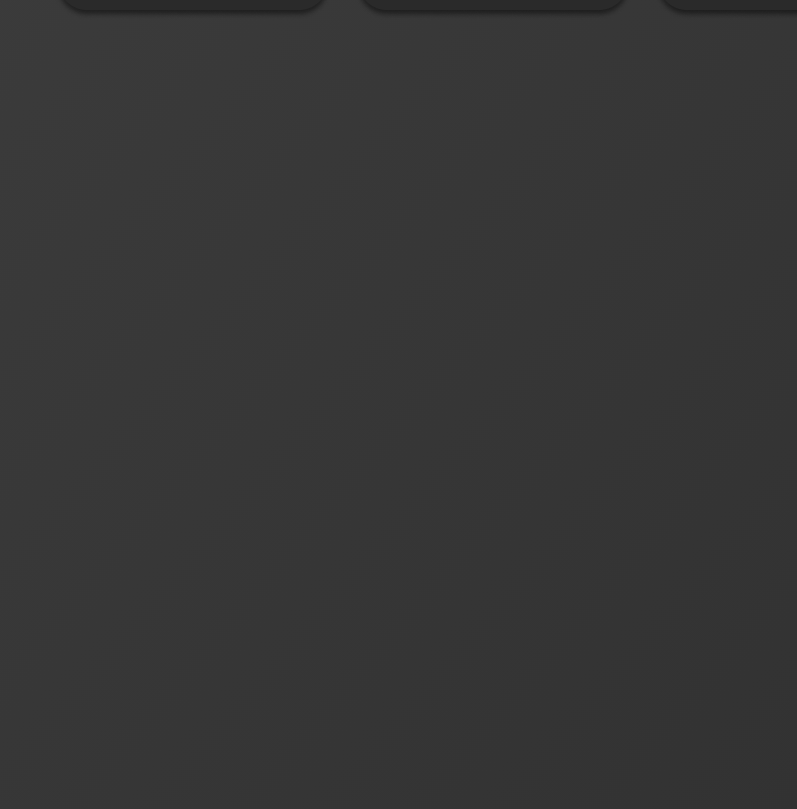
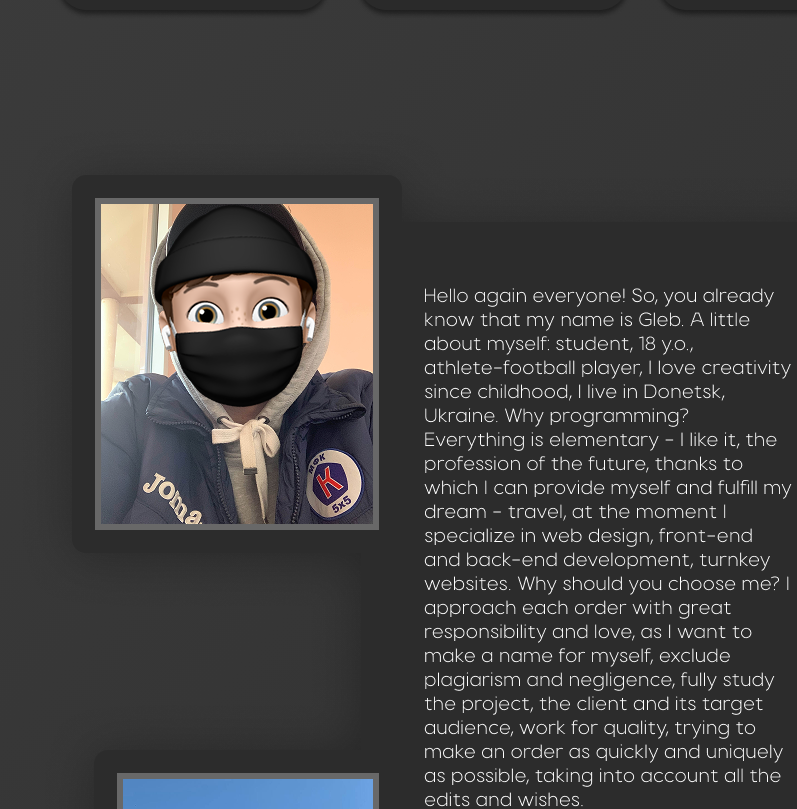
Before and after one commit to abdulloh0099/Notitanic, a React (Vite) app: page / in a window 1280 px wide. Shown: the part 1680-2489 px from the top of the page, without its empty margins (483-1280 px from the left). Built offline with nearby package versions, Linux system fonts and the light colour scheme.

Commit message:
about me to'liq yakunlandi

```diff
--- a/src/App.css
+++ b/src/App.css
@@ -65,7 +65,12 @@ home-page {
   height: 1800px;
 }
 
-.aboutimgs{
+.aboutimgs {
   margin-top: 165px;
   margin-left: 375px;
 }
+
+.group3 {
+  margin-top: 100px;
+  margin-left: 500px;
+}
--- a/src/App.jsx
+++ b/src/App.jsx
@@ -1,9 +1,10 @@
-import React from 'react'
-import "./App.css"
-import headerlogo from "./assets/header-logo.png"
-import avatar from "./assets/Gleb.png"
-import hometitle from "./assets/title.png"
-import aboutimgs from "./assets/Sills.png"
+import React from 'react';
+import './App.css';
+import headerlogo from './assets/header-logo.png';
+import avatar from './assets/Gleb.png';
+import hometitle from './assets/title.png';
+import aboutimgs from './assets/Sills.png';
+import group3 from './assets/group3.png';
 const App = () => {
   return (
     <div>
@@ -23,11 +24,12 @@ const App = () => {
         <img src={hometitle} className="home-title" />
         <img src={avatar} className="home-avatar" />
       </home-page>
-      <div className='about-me'>
+      <div className="about-me">
         <img src={aboutimgs} className="aboutimgs" />
+        <img src={group3} alt="" className="group3" />
       </div>
     </div>
-  )
-}
+  );
+};
 
-export default App
+export default App;
```
Also changed, not shown: src/assets/Group3.png (added). Lines whose indentation alone changed are shown as unchanged.
